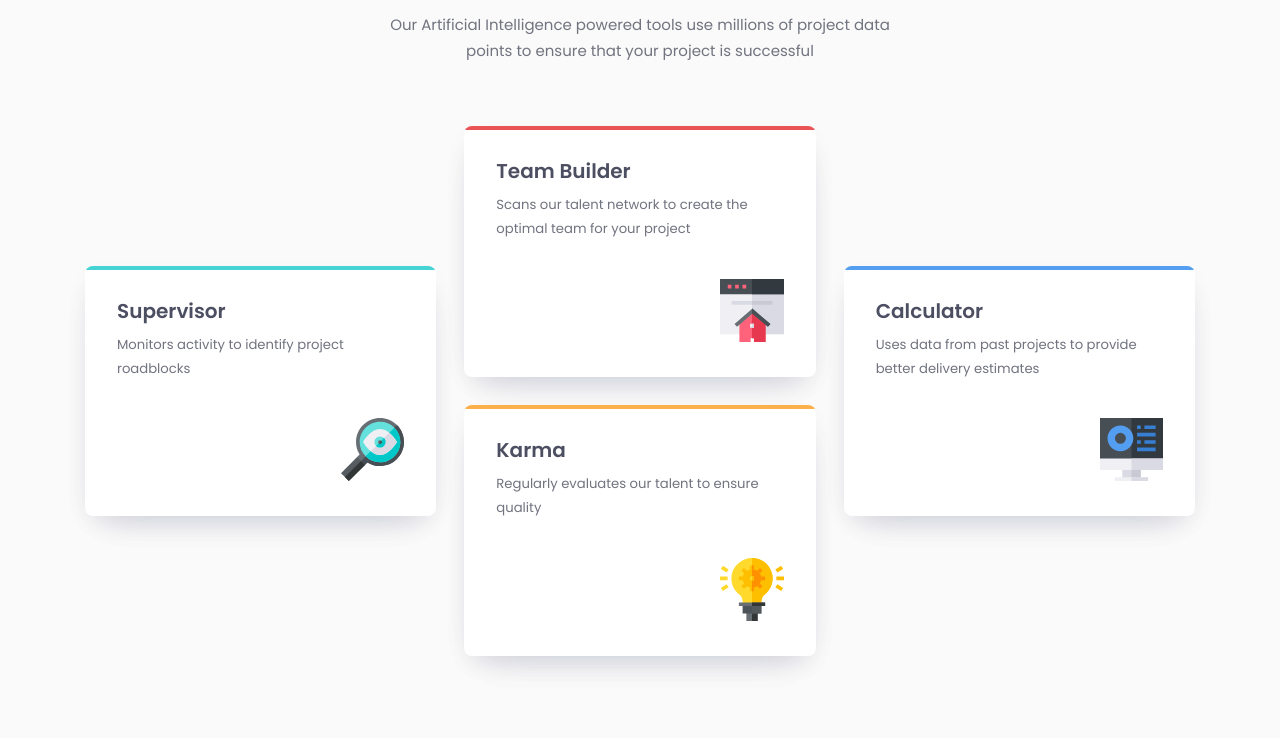
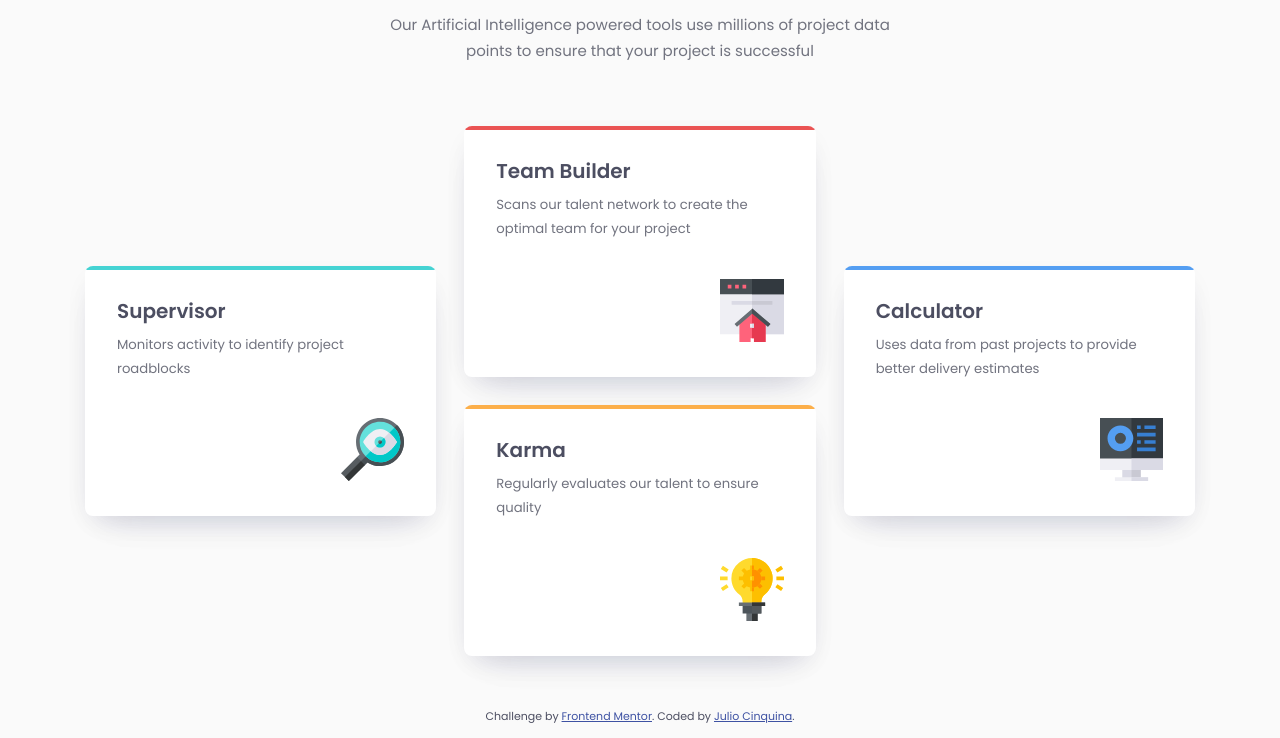
Before and after one commit to JulioCinquina/fem-four-card-feature-section, a plain HTML site: page index.html in a window 1280 px wide. Shown: the part 147-885 px from the top of the page. Before the commit the page ends 843 px from the top, so only its background shows below. Drawn offline with Linux system fonts and the light colour scheme.

Commit message:
Restore footer

```diff
--- a/index.html
+++ b/index.html
@@ -75,13 +75,13 @@
       </div>
     </main>
 
-    <!-- <footer>
+    <footer>
       <p class="attribution">
         Challenge by
         <a href="https://www.frontendmentor.io?ref=challenge">Frontend Mentor</a
         >. Coded by
         <a href="https://github.com/JulioCinquina">Julio Cinquina</a>.
       </p>
-    </footer> -->
+    </footer>
   </body>
 </html>
```
